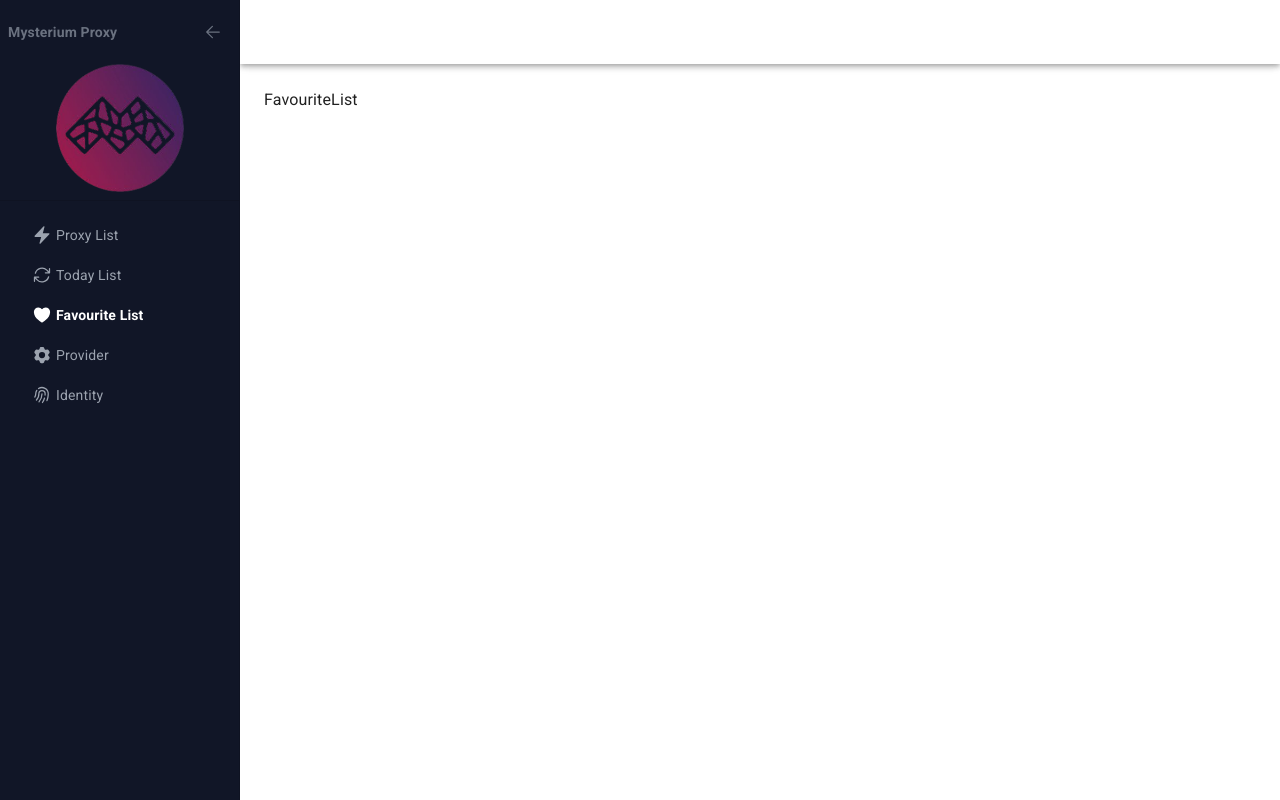
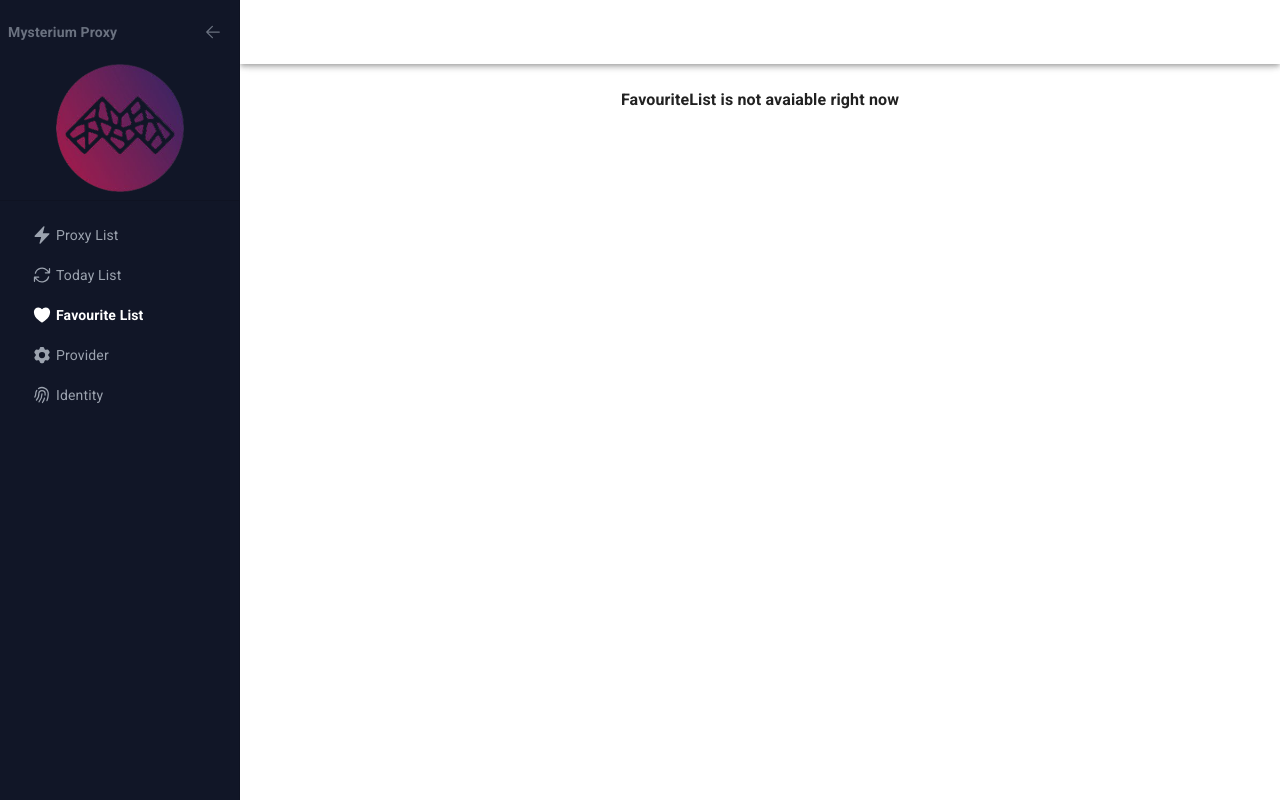
Before and after one commit to Mhdph/mysterium-vpn, a React (Vite) app: page /dashboard/favouriteList in a window 1280 px wide. Built offline with nearby package versions, Linux system fonts and the light colour scheme; sample sign-in values are in the browser's storage.

Commit message:
proxy and favourite list created

```diff
--- a/src/pages/FavouriteList.tsx
+++ b/src/pages/FavouriteList.tsx
@@ -1,7 +1,9 @@
 import React from 'react';
 
 function FavouriteList() {
-  return <div>FavouriteList</div>;
+  return (
+    <div className='textxl flex items-center justify-center font-bold'>FavouriteList is not avaiable right now</div>
+  );
 }
 
 export default FavouriteList;
--- a/src/pages/TodayList.tsx
+++ b/src/pages/TodayList.tsx
@@ -1,7 +1,7 @@
 import React from 'react';
 
 function TodayList() {
-  return <div>TodayList</div>;
+  return <div className='textxl flex items-center justify-center font-bold'>TodayList is not avaiable right now</div>;
 }
 
 export default TodayList;
```
Also changed, not shown: src/pages/ProxyList.tsx (+10 -8 lines).
